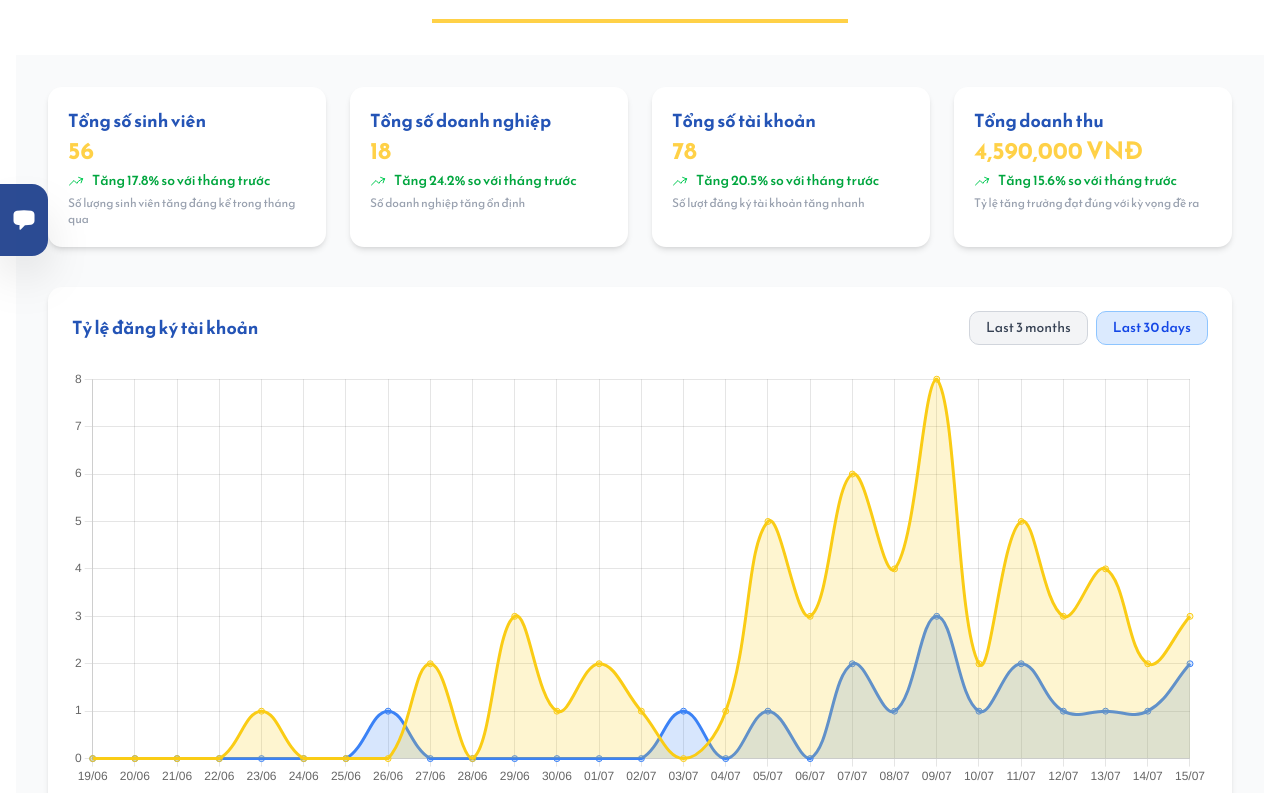
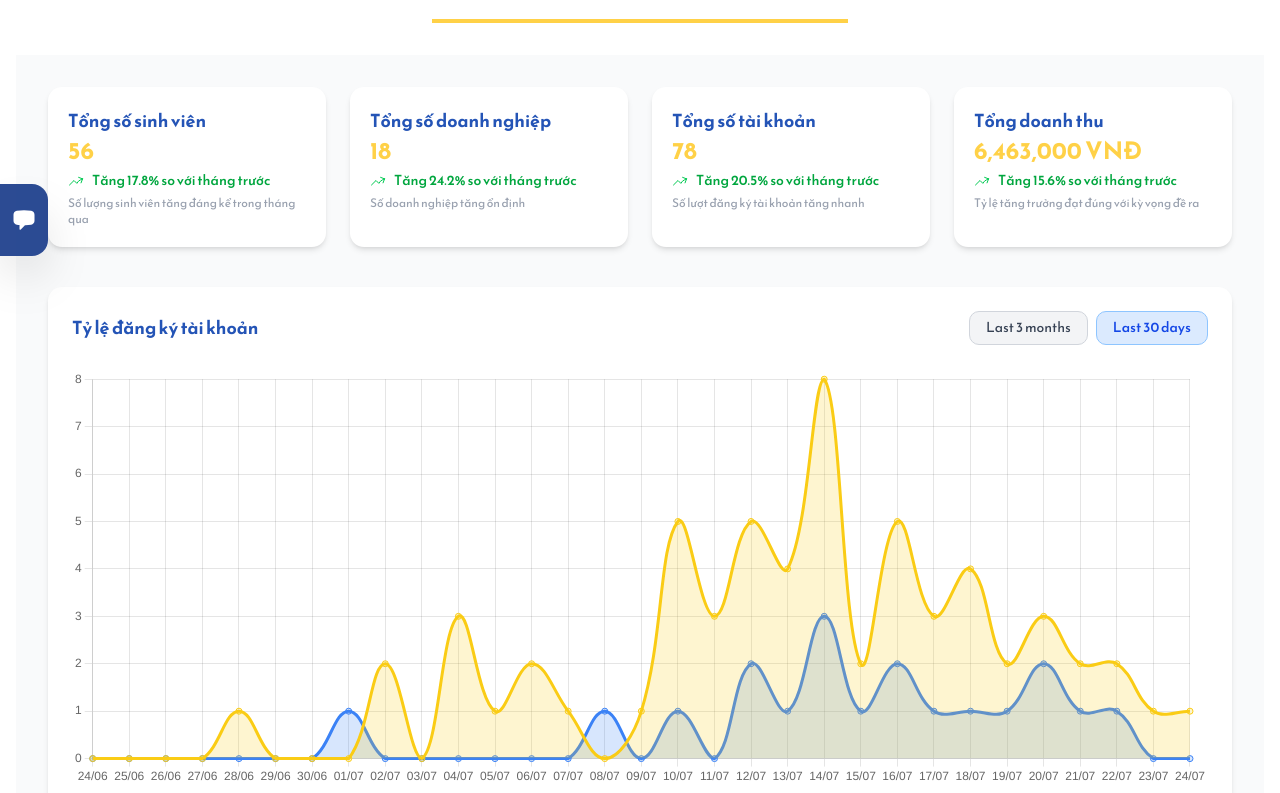
Before and after one commit to YACK-Uphub/Uphub-Frontend, a Next.js app: page /admin/statistics in a window 1280 px wide. Shown: the part 180-973 px from the top of the page. Built offline with nearby package versions, Linux system fonts and the light colour scheme; no server answers.

Commit message:
Update total revenue value and adjust line chart data for accuracy

```diff
--- a/src/features/dashboard/components/UAdminDashboard.tsx
+++ b/src/features/dashboard/components/UAdminDashboard.tsx
@@ -42,7 +42,7 @@ const summaryCards = [
   },
   {
     title: "Tổng doanh thu",
-    value: "4,590,000 VNĐ",
+    value: "6,463,000 VNĐ",
     change: "15.6%",
     note: "Tăng 15.6% so với tháng trước",
     description: "Tỷ lệ tăng trưởng đạt đúng với kỳ vọng đề ra",
@@ -52,11 +52,6 @@ const summaryCards = [
 
 const lineChartData = {
   labels: [
-    "19/06",
-    "20/06",
-    "21/06",
-    "22/06",
-    "23/06",
     "24/06",
     "25/06",
     "26/06",
@@ -79,11 +74,20 @@ const lineChartData = {
     "13/07",
     "14/07",
     "15/07",
+    "16/07",
+    "17/07",
+    "18/07",
+    "19/07",
+    "20/07",
+    "21/07",
+    "22/07",
+    "23/07",
+    "24/07",
   ],
   datasets: [
     {
       label: "Sinh viên",
-      data: [0, 0, 0, 0, 1, 0, 0, 0, 2, 0, 3, 1, 2, 1, 0, 1, 5, 3, 6, 4, 8, 2, 5, 3, 4, 2, 3],
+      data: [0, 0, 0, 0, 1, 0, 0, 0, 2, 0, 3, 1, 2, 1, 0, 1, 5, 3, 5, 4, 8, 2, 5, 3, 4, 2, 3, 2, 2, 1, 1, 1, 1],
       fill: true,
       backgroundColor: "rgba(250, 204, 21, 0.2)",
       borderColor: "#FACC15",
@@ -91,7 +95,7 @@ const lineChartData = {
     },
     {
       label: "Doanh nghiệp",
-      data: [0, 0, 0, 0, 0, 0, 0, 1, 0, 0, 0, 0, 0, 0, 1, 0, 1, 0, 2, 1, 3, 1, 2, 1, 1, 1, 2],
+      data: [0, 0, 0, 0, 0, 0, 0, 1, 0, 0, 0, 0, 0, 0, 1, 0, 1, 0, 2, 1, 3, 1, 2, 1, 1, 1, 2, 1, 1, 0, 0, 0, 0],
       fill: true,
       backgroundColor: "rgba(59, 130, 246, 0.2)",
       borderColor: "#3B82F6",
```
